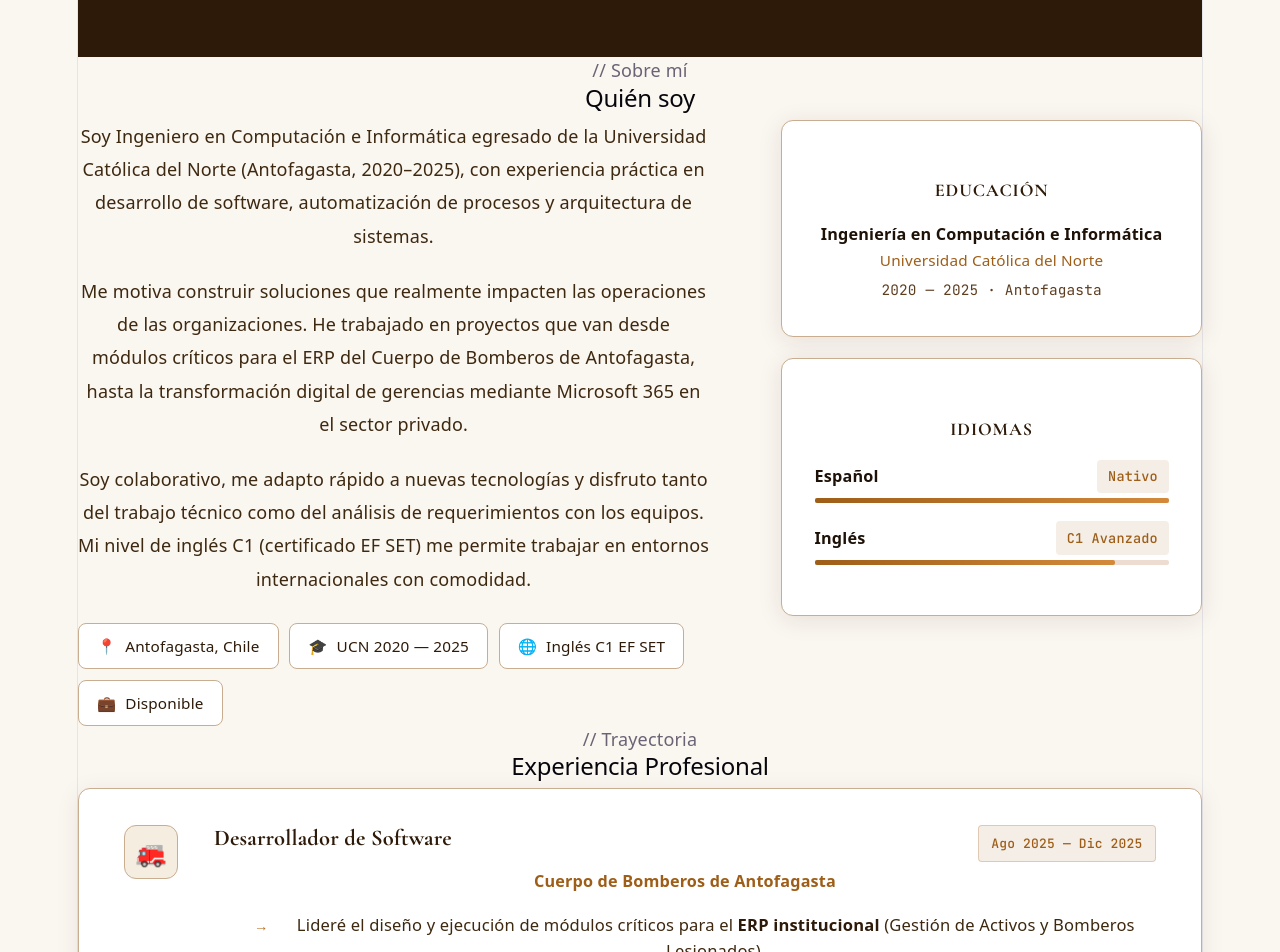
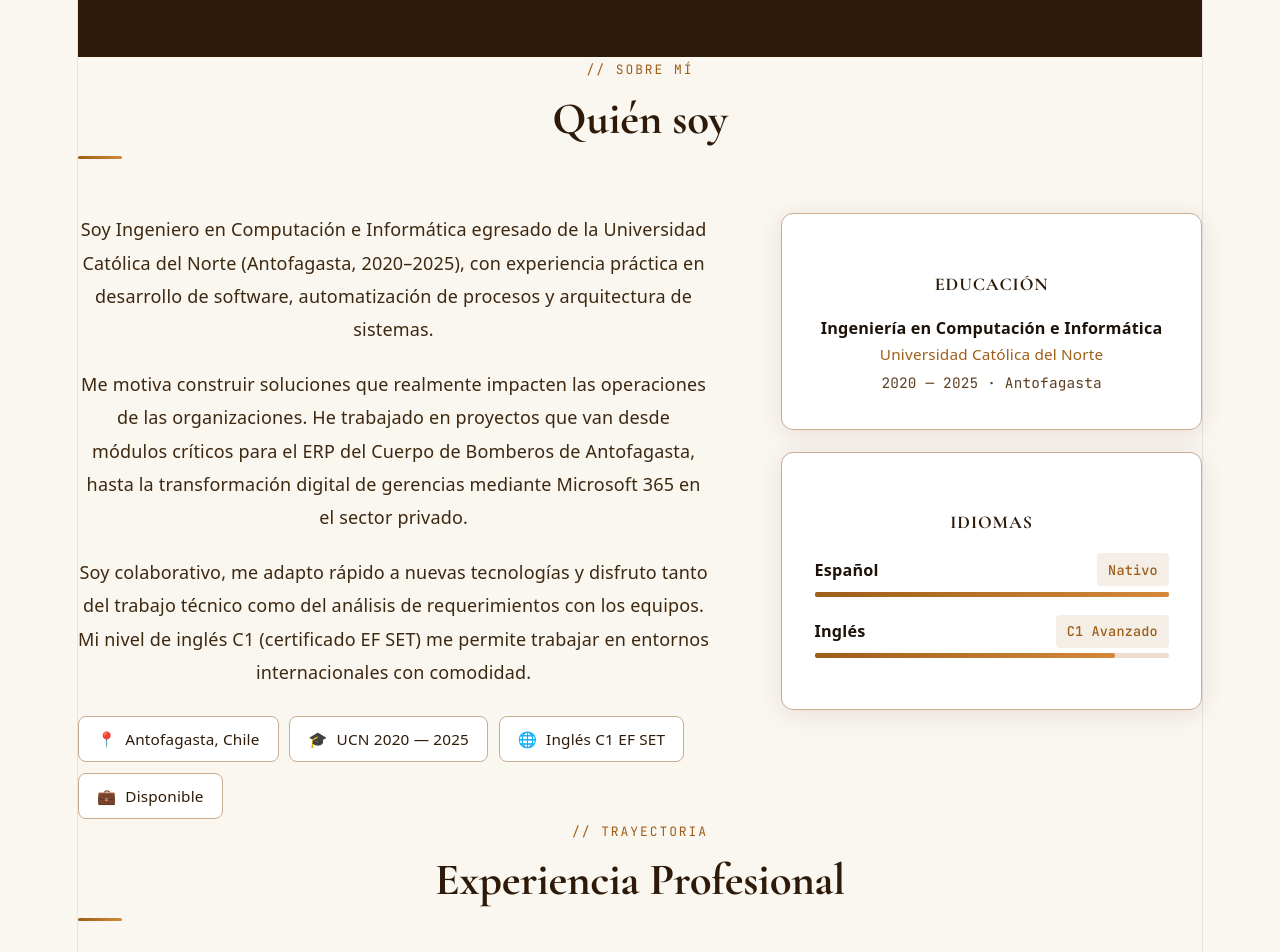
Before and after one commit to NicoReus21/Portfolio, a React (Vite) app: page / in a window 1280 px wide. Shown: the part 1000-1952 px from the top of the page. Built offline with nearby package versions, Linux system fonts and the light colour scheme.

Commit message:
fix: fixed some details in section modules.

```diff
--- a/src/sections/About.jsx
+++ b/src/sections/About.jsx
@@ -1,12 +1,13 @@
-import { personal, education, languages } from '../data/Portfolio'
+import { personal, education, languages } from '../data/portfolio'
 import styles from './About.module.css'
+import shared from '../styles/shared.module.css'
 
 export default function About() {
   return (
     <section className={`section section--alt ${styles.about}`} id="about">
-      <div className="section-label">// Sobre mí</div>
-      <h2 className="section-title">Quién soy</h2>
-      <div className="title-accent" />
+      <div className={shared.sectionLabel}>// Sobre mí</div>
+      <h2 className={shared.sectionTitle}>Quién soy</h2>
+      <div className={shared.titleAccent} />
 
       <div className={styles.grid}>
         <div className={styles.text}>
@@ -34,7 +35,6 @@
             <div className={styles.eduSchool}>{education.school}</div>
             <div className={styles.eduPeriod}>{education.period} · {education.location}</div>
           </div>
-
           <div className={styles.asideCard}>
             <h4>Idiomas</h4>
             {languages.map(({ name, level, percent }) => (
--- a/src/sections/Contact.jsx
+++ b/src/sections/Contact.jsx
@@ -1,5 +1,6 @@
-import { personal } from '../data/Portfolio'
+import { personal } from '../data/portfolio'
 import styles from './Contact.module.css'
+import shared from '../styles/shared.module.css'
 
 const cards = [
   { icon: '✉️', label: 'Email', value: 'nicolas.ahumada0605@gmail.com', href: `mailto:${personal.email}` },
@@ -10,43 +11,26 @@
 export default function Contact() {
   return (
     <section className={styles.contact} id="contact">
-      <div className="section-label">// Contacto</div>
-      <h2 className={`section-title ${styles.title}`}>Trabajemos juntos</h2>
-      <div className={`title-accent ${styles.accent}`} />
-
+      <div className={shared.sectionLabel}>// Contacto</div>
+      <h2 className={`${shared.sectionTitle} ${styles.title}`}>Trabajemos juntos</h2>
+      <div className={`${shared.titleAccent} ${styles.accent}`} />
       <p className={styles.desc}>
         Estoy disponible para nuevas oportunidades laborales, proyectos freelance
         o simplemente conversar sobre tecnología. No dudes en escribirme.
       </p>
-
       <div className={styles.cards}>
         {cards.map(({ icon, label, value, href }) => (
-          <a
-            key={label}
-            href={href}
-            className={styles.card}
-            target={href.startsWith('http') ? '_blank' : undefined}
-            rel="noreferrer"
-          >
+          <a key={label} href={href} className={styles.card}
+            target={href.startsWith('http') ? '_blank' : undefined} rel="noreferrer">
             <div className={styles.cardIcon}>{icon}</div>
             <div className={styles.cardLabel}>{label}</div>
             <div className={styles.cardValue}>{value}</div>
           </a>
         ))}
       </div>
-
       <div className={styles.ctas}>
-        <a href={`mailto:${personal.email}`} className="btn-warm">
-          Enviar mensaje
-        </a>
-        <a
-          href={personal.github}
-          target="_blank"
-          rel="noreferrer"
-          className={`btn-ghost ${styles.ghostLight}`}
-        >
-          Ver GitHub ↗
-        </a>
+        <a href={`mailto:${personal.email}`} className="btn-warm">Enviar mensaje</a>
+        <a href={personal.github} target="_blank" rel="noreferrer" className={`btn-ghost ${styles.ghostLight}`}>Ver GitHub ↗</a>
       </div>
     </section>
   )
--- a/src/sections/Experience.jsx
+++ b/src/sections/Experience.jsx
@@ -1,5 +1,6 @@
-import { experience } from '../data/Portfolio'
+import { experience } from '../data/portfolio'
 import styles from './Experience.module.css'
+import shared from '../styles/shared.module.css'
 
 function renderBullet(text) {
   return <span dangerouslySetInnerHTML={{ __html: text.replace(/\*\*(.*?)\*\*/g, '<strong>$1</strong>') }} />
@@ -8,10 +9,9 @@
 export default function Experience() {
   return (
     <section className="section" id="experience">
-      <div className="section-label">// Trayectoria</div>
-      <h2 className="section-title">Experiencia Profesional</h2>
-      <div className="title-accent" />
-
+      <div className={shared.sectionLabel}>// Trayectoria</div>
+      <h2 className={shared.sectionTitle}>Experiencia Profesional</h2>
+      <div className={shared.titleAccent} />
       <div className={styles.grid}>
         {experience.map((exp) => (
           <div className={styles.card} key={exp.id}>
--- a/src/sections/Projects.jsx
+++ b/src/sections/Projects.jsx
@@ -1,13 +1,13 @@
-import { projects } from "../data/Portfolio";
-import styles from "./Projects.module.css";
+import { projects } from '../data/portfolio'
+import styles from './Projects.module.css'
+import shared from '../styles/shared.module.css'
 
 export default function Projects() {
   return (
-    <section className={`section section--alt`} id="projects">
-      <div className="section-label">// Portafolio</div>
-      <h2 className="section-title">Proyectos</h2>
-      <div className="title-accent" />
-
+    <section className="section section--alt" id="projects">
+      <div className={shared.sectionLabel}>// Portafolio</div>
+      <h2 className={shared.sectionTitle}>Proyectos</h2>
+      <div className={shared.titleAccent} />
       <div className={styles.grid}>
         {projects.map((project) => (
           <div className={styles.card} key={project.id}>
@@ -17,46 +17,24 @@
                 <div className={styles.iconWrap}>{project.icon}</div>
                 <div className={styles.links}>
                   {project.github ? (
-                    <a
-                      href={project.github}
-                      target="_blank"
-                      rel="noreferrer"
-                      className={styles.link}
-                    >
-                      GitHub ↗
-                    </a>
+                    <a href={project.github} target="_blank" rel="noreferrer" className={styles.link}>GitHub ↗</a>
                   ) : (
-                    <span className={`${styles.link} ${styles.private}`}>
-                      Privado
-                    </span>
+                    <span className={`${styles.link} ${styles.private}`}>Privado</span>
                   )}
                   {project.demo && (
-                    <a
-                      href={project.demo}
-                      target="_blank"
-                      rel="noreferrer"
-                      className={styles.link}
-                    >
-                      Demo ↗
-                    </a>
+                    <a href={project.demo} target="_blank" rel="noreferrer" className={styles.link}>Demo ↗</a>
                   )}
                 </div>
               </div>
-
               <div className={styles.name}>{project.name}</div>
               <p className={styles.desc}>{project.description}</p>
-
               <div className={styles.tags}>
-                {project.tags.map((t) => (
-                  <span className={styles.tag} key={t}>
-                    {t}
-                  </span>
-                ))}
+                {project.tags.map((t) => <span className={styles.tag} key={t}>{t}</span>)}
               </div>
             </div>
           </div>
         ))}
       </div>
     </section>
-  );
+  )
 }
--- a/src/sections/Skills.jsx
+++ b/src/sections/Skills.jsx
@@ -1,13 +1,13 @@
-import { skills } from '../data/Portfolio'
+import { skills } from '../data/portfolio'
 import styles from './Skills.module.css'
+import shared from '../styles/shared.module.css'
 
 export default function Skills() {
   return (
     <section className="section" id="skills">
-      <div className="section-label">// Stack tecnológico</div>
-      <h2 className="section-title">Habilidades</h2>
-      <div className="title-accent" />
-
+      <div className={shared.sectionLabel}>// Stack tecnológico</div>
+      <h2 className={shared.sectionTitle}>Habilidades</h2>
+      <div className={shared.titleAccent} />
       <div className={styles.grid}>
         {skills.map(({ icon, title, items }) => (
           <div className={styles.card} key={title}>
@@ -17,12 +17,7 @@
             </div>
             <div className={styles.pills}>
               {items.map(({ name, hot }) => (
-                <span
-                  className={`${styles.pill} ${hot ? styles.hot : ''}`}
-                  key={name}
-                >
-                  {name}
-                </span>
+                <span className={`${styles.pill} ${hot ? styles.hot : ''}`} key={name}>{name}</span>
               ))}
             </div>
           </div>
--- /dev/null
+++ b/src/styles/Shared.module.css
@@ -0,0 +1,27 @@
+.sectionLabel {
+  font-family: 'JetBrains Mono', monospace;
+  font-size: 0.72rem;
+  color: #9e5e18;
+  letter-spacing: 0.15em;
+  text-transform: uppercase;
+  margin-bottom: 0.5rem;
+  display: block;
+}
+
+.sectionTitle {
+  font-family: 'Cormorant Garamond', serif;
+  font-size: clamp(2rem, 3.5vw, 3rem);
+  font-weight: 700;
+  color: #2e1a08;
+  margin-bottom: 0.6rem;
+  display: block;
+}
+
+.titleAccent {
+  width: 44px;
+  height: 3px;
+  background: linear-gradient(90deg, #9e5e18, #d4893a);
+  border-radius: 2px;
+  margin-bottom: 3rem;
+  display: block;
+}
```
Also changed, not shown: src/styles/global.css (+31 -3 lines).
